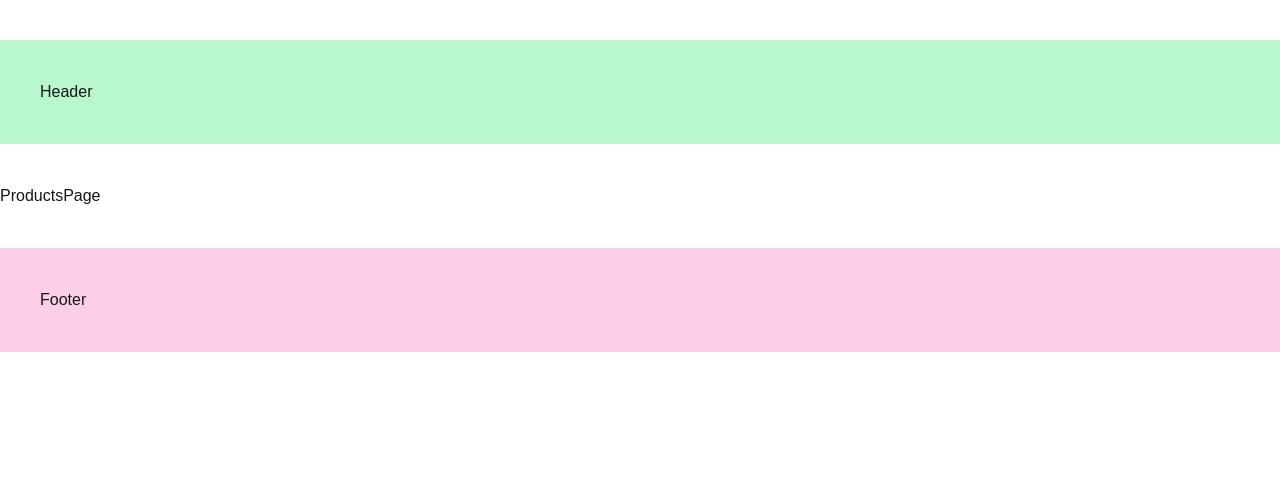
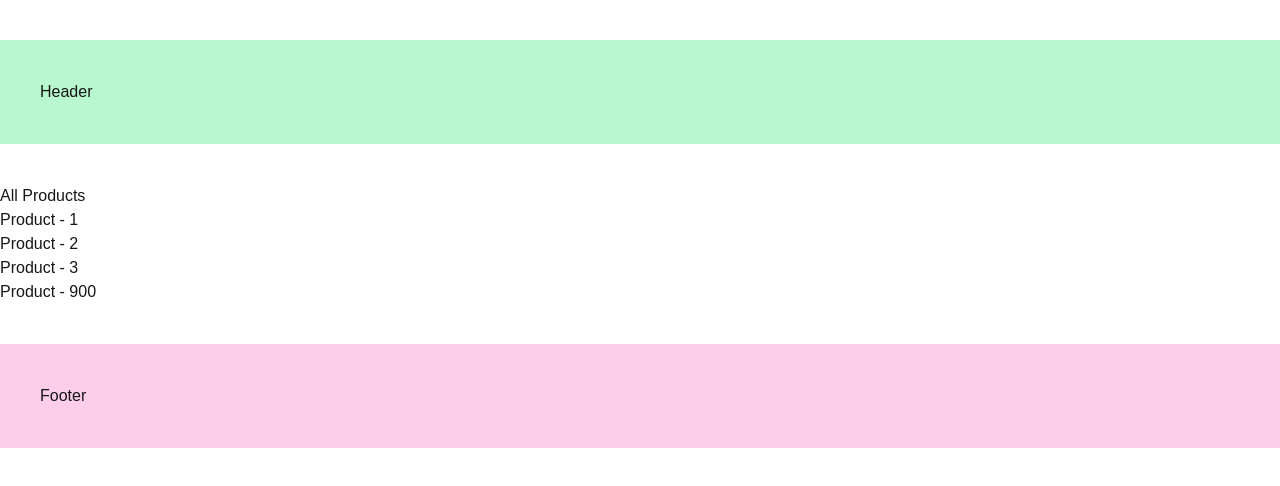
Before and after one commit to HabiburRahman02/next-js-course, a Next.js app: page /products in a window 1280 px wide. Shown: the top 486 px of the page. Built offline with nearby package versions, Linux system fonts and the light colour scheme.

Commit message:
next navigation

```diff
--- a/src/app/page.tsx
+++ b/src/app/page.tsx
@@ -1,9 +1,12 @@
+import Link from "next/link";
 
 
 export default function Home() {
   return (
     <div>
-      <h2 className="text-4xl">Home Page</h2>
+      <h2 className="text-4xl">Welcome Home!!!</h2>
+      <Link href='/about'>About</Link>
+      <Link href='/products'>Products</Link>
     </div>
   );
 }
--- a/src/app/products/[productId]/layout.tsx
+++ b/src/app/products/[productId]/layout.tsx
@@ -1,6 +1,8 @@
 import React from 'react'
 
-export default function ProductDetailsLayout({children}) {
+export default function ProductDetailsLayout({children}: Readonly<{
+  children: React.ReactNode;
+}>) {
   return (
     <div>
         {children}
--- a/src/app/products/page.tsx
+++ b/src/app/products/page.tsx
@@ -1,7 +1,17 @@
+import Link from 'next/link'
 import React from 'react'
 
 export default function ProductsPage() {
+  const id = 900;
   return (
-    <div>ProductsPage</div>
+    <div>
+      <h1>All Products</h1>
+      <ul>
+       <Link href='products/1'> <li>Product - 1</li></Link>
+       <Link href='products/2'> <li>Product - 2</li></Link>
+       <Link href='products/3' replace> <li>Product - 3</li></Link>
+       <Link href={`products/${id}`}> <li>Product - {id}</li></Link>
+      </ul>
+    </div>
   )
 }
```
